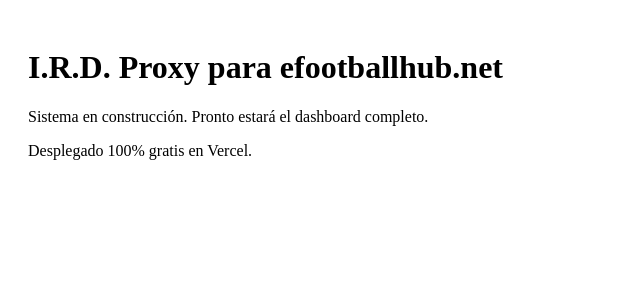
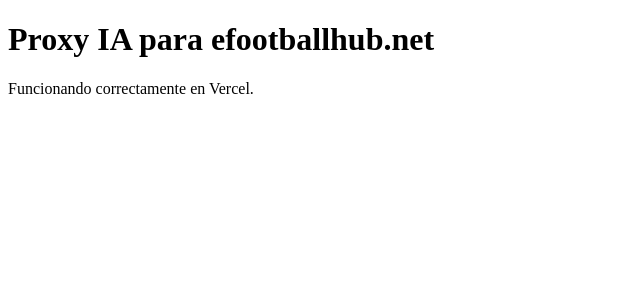
Before and after one commit to cochabambino42-collab/efootball-proxy, a Next.js app: page / in a window 1280 px wide. Shown: the top 300 px of the page, without its empty margins (0-640 px from the left). Built offline with nearby package versions, Linux system fonts and the light colour scheme.

Commit message:
Refactor HomePage component and update content

```diff
--- a/app/page.js
+++ b/app/page.js
@@ -1,9 +1,10 @@
-export default function HomePage() {
+export default function Home() {
   return (
-    <div style={{ padding: 20 }}>
-      <h1>I.R.D. Proxy para efootballhub.net</h1>
-      <p>Sistema en construcción. Pronto estará el dashboard completo.</p>
-      <p>Desplegado 100% gratis en Vercel.</p>
-    </div>
+    <html>
+      <body>
+        <h1>Proxy IA para efootballhub.net</h1>
+        <p>Funcionando correctamente en Vercel.</p>
+      </body>
+    </html>
   );
 }
```
